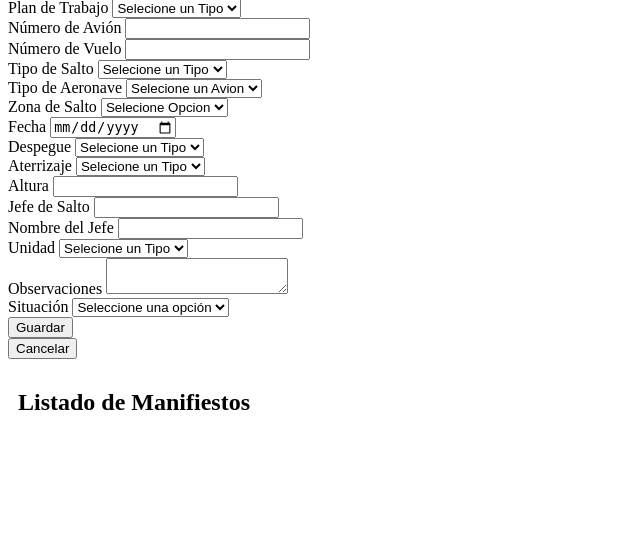
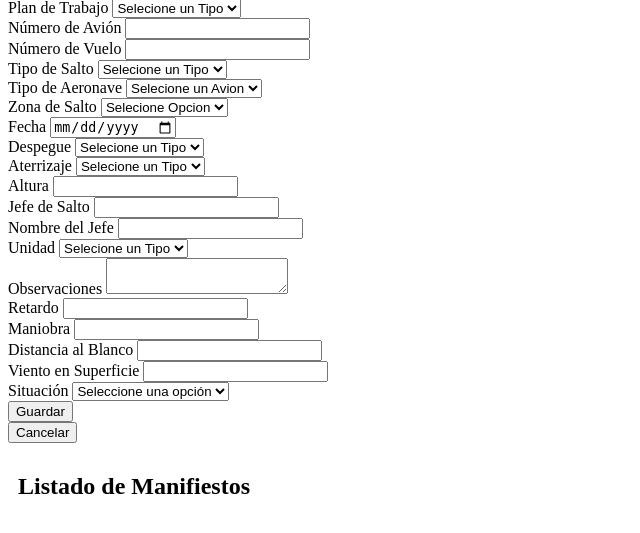
Before and after one commit to lestermaudiel/paracaidistas, a PHP site: template views/manifiesto/index.php in a window 1280 px wide. Shown: the part 81-614 px from the top of the page, without its empty margins (0-640 px from the left). Run offline with PHP 8.4, Linux system fonts and the light colour scheme; the template is opened without the code that fills it, so the values that code supplies are empty.

Commit message:
Se agregaron los campos para manifiesto de paracaidas libre.

```diff
--- a/views/estadisticas/index.php
+++ b/views/estadisticas/index.php
@@ -19,7 +19,6 @@
         </div>
     </div>
 </div>
-
 <script src="<?= asset('./build/js/estadisticas/index.js') ?>"></script>
 </body>
 </html>
--- a/views/manifiesto/index.php
+++ b/views/manifiesto/index.php
@@ -105,11 +105,11 @@
             <div class="row mb-3">
                 <div class="col">
                     <label for="mani_jefe">Jefe de Salto</label>
-                    <input type="input" name="mani_jefe" id="inputJefe" class="form-control" >
+                    <input type="input" name="mani_jefe" id="inputJefe" class="form-control">
                 </div>
                 <div class="col">
                     <label for="nombre_jefe">Nombre del Jefe</label>
-                    <input type="input" name="nombre_jefe" id="nombre_jefe" class="form-control" >
+                    <input type="input" name="nombre_jefe" id="nombre_jefe" class="form-control">
                 </div>
             </div>
             <div class="row mb-3">
@@ -129,6 +129,25 @@
                     <textarea name="mani_observacion" id="mani_observacion" class="form-control"></textarea>
                 </div>
             </div>
+            <div class="row mb-3"  id="ocultar-campos">
+                <div class="col" >
+                    <label for="mani_retardo">Retardo</label>
+                    <input type="number" name="mani_retardo" id="mani_retardo" class="form-control">
+                </div>
+                <div class="col" >
+                    <label for="mani_maniobra">Maniobra</label>
+                    <input type="text" name="mani_maniobra" id="mani_maniobra" class="form-control">
+                </div>
+                <div class="col" >
+                    <label for="mani_distancia_blanco">Distancia al Blanco</label>
+                    <input type="text" name="mani_distancia_blanco" id="mani_distancia_blanco" class="form-control">
+                </div>
+                <div class="col" >
+                    <label for="mani_viento_superficie">Viento en Superficie</label>
+                    <input type="text" name="mani_viento_superficie" id="mani_viento_superficie" class="form-control">
+                </div>
+            </div>
+
             <div class="row mb-3">
                 <div class="col">
                     <label for="mani_situacion">Situación</label>
```
Also changed, not shown: models/Manifiesto.php (+13 -0 lines), src/js/manifiesto/index.js (+15 -0 lines).
